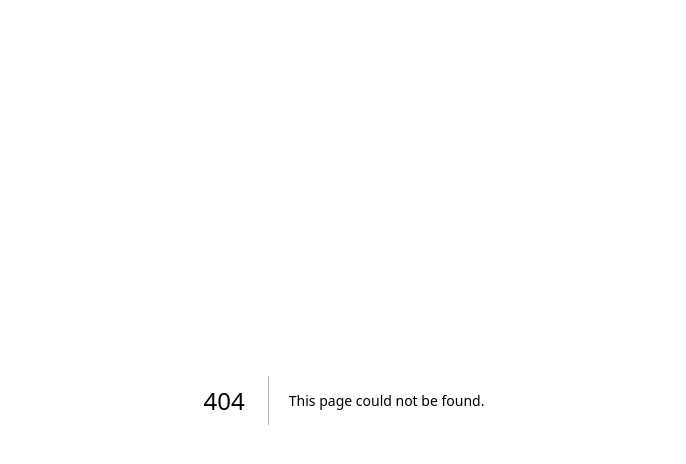
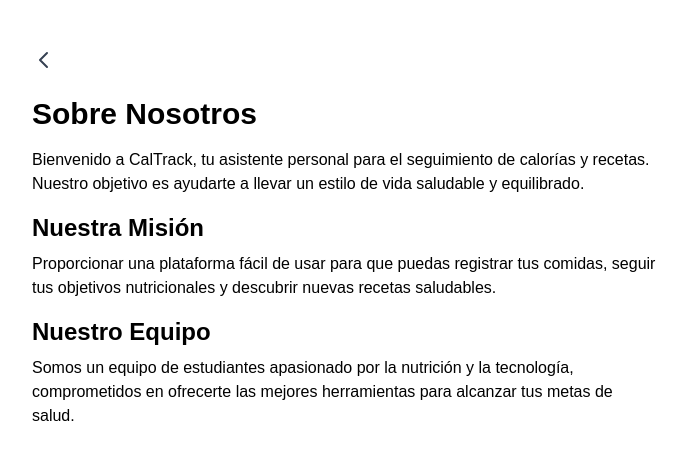
Before and after one commit to Eduardobarrera487/CalTrack, a Next.js app: page /pages/about in a window 1280 px wide. Before the commit this address had no page. Shown: the top 464 px of the page, without its empty margins (296-982 px from the left). Built offline with nearby package versions, Linux system fonts and the light colour scheme.

Commit message:
About page added

```diff
--- a/src/app/_components/Sidebar.jsx
+++ b/src/app/_components/Sidebar.jsx
@@ -17,7 +17,7 @@
         </button>
         <nav className="flex flex-col px-8 mt-8">
           <Link
-            href="/about"
+            href="/pages/about"
             className="text-lg text-gray-700 hover:text-black transition py-4 border-b border-gray-200"
           >
             Sobre nosotros
--- /dev/null
+++ b/src/app/pages/about/page.jsx
@@ -0,0 +1,20 @@
+import ReverseArrowButton from "@/app/_components/ReverseArrowButton";
+export default function AboutPage() {
+  return (
+    <div className="max-w-2xl mx-auto h-dvh p-6 bg-white">
+        <ReverseArrowButton string="/pages/aiChat" />
+      <h1 className="text-3xl font-bold mb-4 text-black">Sobre Nosotros</h1>
+      <p className="mb-4 text-black">
+        Bienvenido a CalTrack, tu asistente personal para el seguimiento de calorías y recetas. Nuestro objetivo es ayudarte a llevar un estilo de vida saludable y equilibrado.
+      </p>
+      <h2 className="text-2xl font-semibold mb-2 text-black">Nuestra Misión</h2>
+      <p className="mb-4 text-black">
+        Proporcionar una plataforma fácil de usar para que puedas registrar tus comidas, seguir tus objetivos nutricionales y descubrir nuevas recetas saludables.
+      </p>
+      <h2 className="text-2xl font-semibold mb-2 text-black">Nuestro Equipo</h2>
+      <p className="text-black">
+        Somos un equipo de estudiantes apasionado por la nutrición y la tecnología, comprometidos en ofrecerte las mejores herramientas para alcanzar tus metas de salud.
+      </p>
+    </div>
+  );
+}
```
